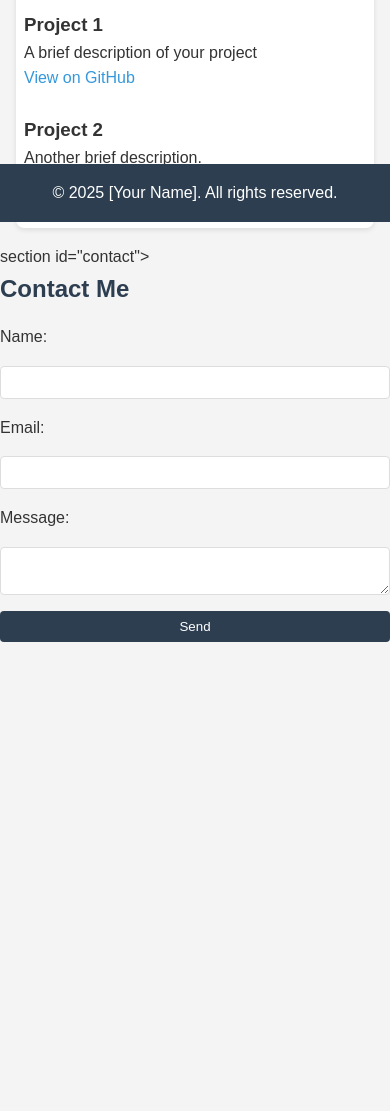
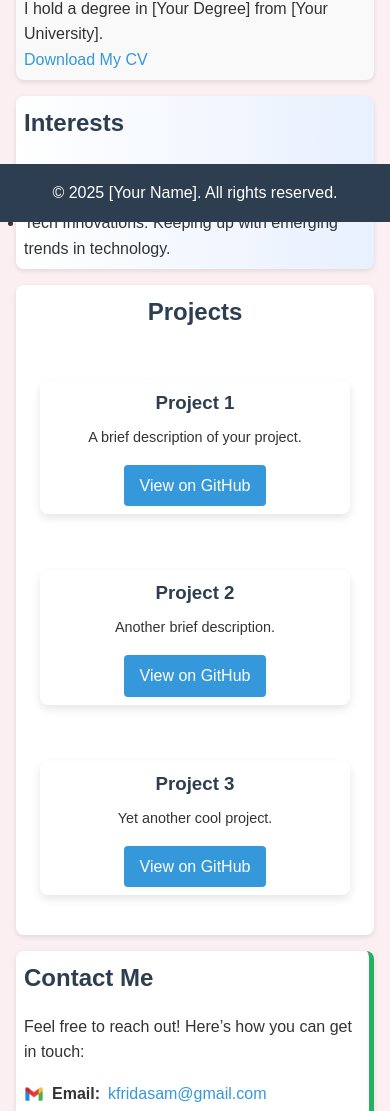
Before and after one commit to FridasamKarimi/Fridasam-portfolio, a plain HTML site: page index.html in a window 390 px wide. Shown: the part 622-1733 px from the top of the page. Before the commit the page ends 1264 px from the top, so only its background shows below. Drawn offline with Linux system fonts and the light colour scheme.

Commit message:
new updates

```diff
--- a/index.html
+++ b/index.html
@@ -2,70 +2,83 @@
 <html lang="en">
 <head>
     <meta charset="UTF-8">
-    <meta name="viewport" content="width=device-width" initial-scale="1.0">
-    <title> Fridasam </title>
+    <meta name="viewport" content="width=device-width, initial-scale=1.0">
+    <title>Fridasam Portfolio</title>
     <link rel="stylesheet" href="styles.css">
-
 </head>
 <body>
     <header>
-        <h1>Fridasam Karimi</h1>
-        <p>Software Developer</p>
-        <button class="nav-toggle"> Menu </button>
+        <h1>Fridasam</h1>
+        <p>Web Developer | Tech Enthusiast</p>
+        <button class="nav-toggle">☰ Menu</button>
+        <img src="assets/profilepic.jpg" alt="Profile Picture" class="profile-pic">
         <nav class="nav-menu">
-            <a href="#About">About</a>
+            <a href="#about">About</a>
             <a href="#education">Education</a>
             <a href="#interests">Interests</a>
-            <a href="#proects">Projects/a>
+            <a href="#projects">Projects</a>
             <a href="#contact">Contact</a>
-
         </nav>
     </header>
 
-    <section id="about">
+    <section id="about" class="about-section">
         <h2>About Me</h2>
-        <p>Hi! I'm Friadasamapassionate software developer</p>
-    </section>
-    <section id="education">
-        <h2> Education Background</h2>
-        <p>I hold a degree in</p>
-        <a href="cv.pdf" download> Download My Cv</a>
+        <p>
 
+            I am Fridasam, a passionate software developer specializing in Android, web development, and database management. Skilled in Kotlin, MySQL, PostgreSQL, Node.js, and Python, I enjoy building efficient and user-friendly applications.
+
+            Currently, I am developing a business website with integrated payment functionality refining my expertise in full-stack development and database design. I am always learning, exploring new technologies, and working on projects that create real impact.
+
+            😊</p>
     </section>
 
-    <section id="Interests">
+    <section id="education" class="education-section">
+        <h2>Educational Background</h2>
+        <p>I hold a degree in [Your Degree] from [Your University].</p>
+        <a href="assets/fridasamcv.pdf" download>Download My CV</a>
+    </section>
+
+    <section id="interests" class="interests-section">
         <h2>Interests</h2>
         <ul>
-            <li>Web Development</li>
-            <li>Tech Innovatins</li>
+            <li>Web Development: Exploring modern frameworks and best practices.</li>
+            <li>Tech Innovations: Keeping up with emerging trends in technology.</li>
         </ul>
     </section>
 
-    <section id="projects">
-        <h2> Projects </h2>
-        <div class="project">
-            <h3>Project 1</h3>
-            <p>A brief description of your project</p>
-            <a href="https://github.com/yourusername/project1" target="_blank">View on GitHub</a>
-        </div>
-        <div class="project">
-            <h3>Project 2</h3>
-            <p>Another brief description.</p>
-            <a href="https://github.com/yourusername/project2" target="_blank">View on GitHub</a>
+    <section id="projects" class="projects-section">
+        <h2>Projects</h2>
+        <div class="projects-wrapper">
+            <section class="project-card">
+                <h3>Project 1</h3>
+                <p>A brief description of your project.</p>
+                <a href="https://github.com/yourusername/project1" target="_blank" class="project-link">View on GitHub</a>
+            </section>
+            <section class="project-card">
+                <h3>Project 2</h3>
+                <p>Another brief description.</p>
+                <a href="https://github.com/yourusername/project2" target="_blank" class="project-link">View on GitHub</a>
+            </section>
+            <section class="project-card">
+                <h3>Project 3</h3>
+                <p>Yet another cool project.</p>
+                <a href="https://github.com/yourusername/project3" target="_blank" class="project-link">View on GitHub</a>
+            </section>
         </div>
     </section>
-    section id="contact">
-
+    <section id="contact" class="contact-section">
         <h2>Contact Me</h2>
-        <form id="contact-form">
-            <label for="name">Name:</label>
-            <input type="text" id="name" name="name" required>
-            <label for="email">Email:</label>
-            <input type="email" id="email" name="email" required>
-            <label for="message">Message:</label>
-            <textarea id="message" name="message" required></textarea>
-            <button type="submit">Send</button>
-        </form>
+        <p>Feel free to reach out! Here’s how you can get in touch:</p>
+        <div class="contact-details">
+            <p>
+                <img src="assets/gmail.png" alt="Email Icon" class="favicon">
+                <strong>Email:</strong> <a href="mailto:emailexaple.com">kfridasam@gmail.com</a>
+            </p>
+            <p>
+                <img src="assets/whatsapp.png" alt="WhatsApp Icon" class="favicon">
+                <strong>WhatsApp:</strong> <a href="https://wa.me/1234567890" target="_blank">+254748871319</a>
+            </p>
+        </div>
     </section>
 
     <footer>
--- a/script.js
+++ b/script.js
@@ -0,0 +1,29 @@
+// Mobile Navigation Toggle
+const navToggle = document.querySelector('.nav-toggle');
+const navMenu = document.querySelector('.nav-menu');
+
+navToggle.addEventListener('click', () => {
+    navMenu.classList.toggle('active');
+});
+
+// Dynamic Section Adjustment for Small Screens
+function adjustLayout() {
+    const sections = document.querySelectorAll('.about-section, .education-section, .interests-section, .projects-section, .contact-section, .project-card');
+    const screenWidth = window.innerWidth;
+
+    if (screenWidth <= 600) {
+        sections.forEach(section => {
+            section.style.padding = '0.5rem';
+            section.style.margin = '1rem';
+        });
+    } else {
+        sections.forEach(section => {
+            section.style.padding = section.classList.contains('project-card') ? '1rem' : '1.5rem';
+            section.style.margin = '2rem auto';
+        });
+    }
+}
+
+// Run on load and resize
+window.addEventListener('load', adjustLayout);
+window.addEventListener('resize', adjustLayout);
--- a/styles.css
+++ b/styles.css
@@ -1,22 +1,25 @@
+/* Reset default styles */
 * {
-    margin : 0;
+    margin: 0;
     padding: 0;
     box-sizing: border-box;
 }
 
 body {
-    font-family: Arial, Helvetica, sans-serif;
+    font-family: Arial, sans-serif;
     line-height: 1.6;
-    background-color: #f4f4f4;
+    background-color: #fbeff2;
     color: #333;
 }
+
 header {
-    background-color: #2c3e50;
+    background-color: #ffc0cb;
     color: white;
     text-align: center;
     padding: 2rem;
     position: relative;
     animation: fadeIn 1s ease-in;
+    text-shadow: 1px 1px 2px rgba(0, 0, 0, 0.2);
 }
 
 .nav-toggle {
@@ -26,9 +29,20 @@ header {
     color: white;
     font-size: 1.5rem;
     cursor: pointer;
-    position:absolute;
+    position: absolute;
     top: 1rem;
     right: 1rem;
+}
+
+.profile-pic {
+    position: absolute;
+    top: 1rem;
+    right: 4rem;
+    width: 80px;
+    height: 80px;
+    border-radius: 50%;
+    border: 2px solid white;
+    object-fit: cover;
 }
 
 .nav-menu {
@@ -44,26 +58,159 @@ header {
     font-weight: bold;
 }
 
-.nav-menu a:hover{
+.nav-menu a:hover {
     color: #3498db;
 }
 
-section {
+/* Individual Section Styles */
+.about-section {
+    max-width: 800px;
+    margin: 2rem auto;
+    padding: 1.5rem;
+    background: #fff;
+    border-radius: 8px;
+    box-shadow: 0 2px 5px rgba(0, 0, 0, 0.1);
+    border-left: 5px solid #3498db;
+}
+
+.education-section {
+    max-width: 800px;
+    margin: 2rem auto;
+    padding: 1.5rem;
+    background: #f9f9f9;
+    border-radius: 8px;
+    box-shadow: 0 2px 5px rgba(0, 0, 0, 0.1);
+    border-top: 5px solid #2c3e50;
+}
+
+.interests-section {
+    max-width: 800px;
+    margin: 2rem auto;
+    padding: 1.5rem;
+    background: #fff;
+    border-radius: 8px;
+    box-shadow: 0 2px 5px rgba(0, 0, 0, 0.1);
+    background: linear-gradient(to right, #fff, #e8f0fe);
+}
+
+.projects-section {
     max-width: 800px;
     margin: 2rem auto;
     padding: 1rem;
-    background: white;
+    background: #fff;
     border-radius: 8px;
     box-shadow: 0 2px 5px rgba(0, 0, 0, 0.1);
+    text-align: center;
 }
 
+.projects-wrapper {
+    display: flex;
+    flex-direction: row;
+    gap: 1.5rem;
+    padding: 1rem 0;
+    overflow-x: auto; /* Enables horizontal scrolling */
+    white-space: nowrap; /* Keeps cards in a single row */
+    -webkit-overflow-scrolling: touch; /* Smooth scrolling on mobile */
+    scrollbar-width: thin; /* Firefox: thinner scrollbar */
+    scrollbar-color: #3498db #e0e0e0; /* Firefox: custom scrollbar color */
+}
+
+.projects-wrapper::-webkit-scrollbar {
+    height: 8px; /* Chrome/Safari: thinner scrollbar */
+}
+
+.projects-wrapper::-webkit-scrollbar-thumb {
+    background-color: #3498db; /* Chrome/Safari: scrollbar color */
+    border-radius: 4px;
+}
+
+.projects-wrapper::-webkit-scrollbar-track {
+    background: #e0e0e0; /* Chrome/Safari: scrollbar track */
+}
+
+/* Project Card Styles */
+.project-card {
+    max-width: 300px;
+    min-width: 250px; /* Ensures cards don’t shrink too much */
+    padding: 1rem;
+    background: #fff;
+    border-radius: 8px;
+    box-shadow: 0 4px 8px rgba(0, 0, 0, 0.1);
+    transition: transform 0.3s ease, box-shadow 0.3s ease;
+    display: inline-block; /* Works with white-space: nowrap */
+}
+
+.project-card:hover {
+    transform: translateY(-5px);
+    box-shadow: 0 6px 12px rgba(0, 0, 0, 0.15);
+}
+
+.project-card h3 {
+    color: #2c3e50;
+    margin-bottom: 0.5rem;
+}
+
+.project-card p {
+    font-size: 0.9rem;
+    margin-bottom: 1rem;
+}
+
+.project-link {
+    display: inline-block;
+    padding: 0.5rem 1rem;
+    background-color: #3498db;
+    color: white;
+    border-radius: 4px;
+    text-decoration: none;
+    transition: background-color 0.3s ease;
+}
+
+.project-link:hover {
+    background-color: #2980b9;
+    text-decoration: none;
+}
+
+.contact-section {
+    max-width: 800px;
+    margin: 2rem auto;
+    padding: 1.5rem;
+    background: #fff;
+    border-radius: 8px;
+    box-shadow: 0 2px 5px rgba(0, 0, 0, 0.1);
+    border-right: 5px solid #27ae60;
+}
+
+/* Common Styles */
 h2 {
     color: #2c3e50;
     margin-bottom: 1rem;
 }
 
-.project {
-    margin-bottom: 1.5rem;
+/* Contact Styles */
+.contact-details {
+    margin-top: 1rem;
+}
+
+.contact-details p {
+    margin-bottom: 0.5rem;
+    display: flex;
+    align-items: center;
+    gap: 0.5rem;
+}
+
+.contact-details a {
+    color: #3498db;
+    text-decoration: none;
+}
+
+.contact-details a:hover {
+    text-decoration: underline;
+}
+
+.favicon {
+    width: 20px;
+    height: 20px;
+    vertical-align: middle;
 }
 
 a {
@@ -75,30 +222,16 @@ a:hover {
     text-decoration: underline;
 }
 
-form {
-    display: flex;
-    flex-direction: column;
-    gap: 1rem;
-}
-
-input, textarea {
-    padding: 0.5rem;
-    border: 1px solid #ddd;
-    border-radius: 4px;
-}
-
 button {
-    padding: 0.5rem 1rem;
-    background-color: #2c3e50;
-    color: white;
-    border: none;
-    border-radius: 4px;
-    cursor: pointer;
+    background: linear-gradient(45deg, #ff7eb3, #ff4f81);
+    transition: transform 0.2s ease-in-out;
 }
 
 button:hover {
-    background-color: #34495e;
+    transform: scale(1.05);
+    background: linear-gradient(45deg, #ff4f81, #ff7eb3);
 }
+
 
 footer {
     text-align: center;
@@ -112,17 +245,27 @@ footer {
 
 /* Responsive Design */
 @media (max-width: 600px) {
-    section {
+    .about-section, .education-section, .interests-section, .projects-section, .contact-section {
         margin: 1rem;
         padding: 0.5rem;
     }
 
+    .projects-wrapper {
+        flex-direction: column; /* Stack cards vertically on mobile */
+        overflow-x: hidden; /* Disable horizontal scroll on mobile */
+        white-space: normal; /* Allow wrapping */
+    }
+
+    .project-card {
+        max-width: 100%; /* Full width on small screens */
+    }
+
     .nav-toggle {
-        display: block; /* Show toggle on small screens */
+        display: block;
     }
 
     .nav-menu {
-        display: none; /* Hidden by default on small screens */
+        display: none;
         flex-direction: column;
         background-color: #34495e;
         position: absolute;
@@ -133,7 +276,14 @@ footer {
     }
 
     .nav-menu.active {
-        display: flex; /* Show when toggled */
+        display: flex;
+    }
+
+    .profile-pic {
+        width: 60px;
+        height: 60px;
+        right: 3.5rem;
+        top: 0.5rem;
     }
 }
 
```
Also changed, not shown: assets/gmail.png (added), assets/profilepic.jpg (added), assets/whatsapp.png (added), 1 other file.
